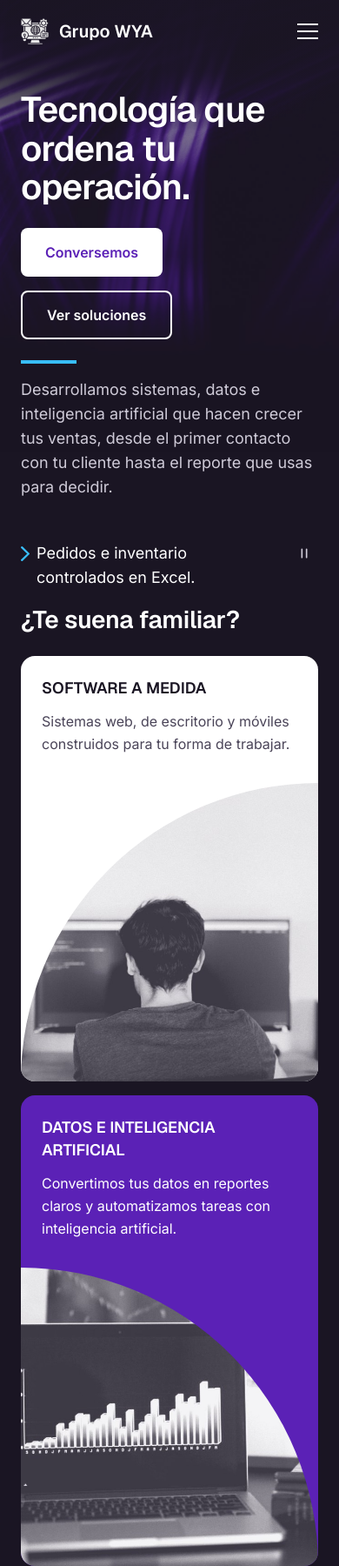
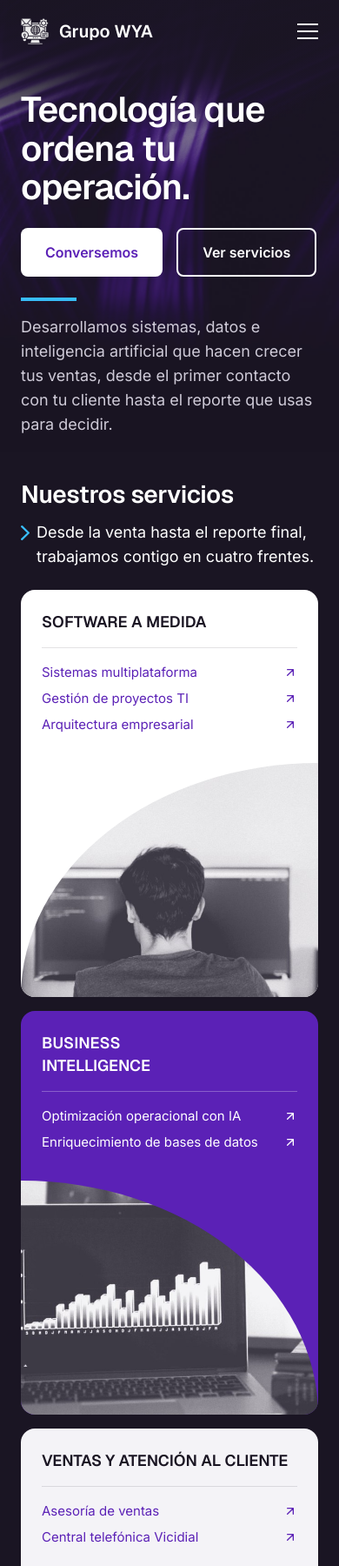
Before and after one commit to WyA-Web/wya-wireframe-interactivo, a plain HTML site: page wiframe-midfi/index.html in a window 390 px wide. Shown: the top 1800 px of the page at 87% size. Drawn offline with nearby package versions, Linux system fonts and the light colour scheme.

Commit message:
Mid-fi: Soluciones pasa a Servicios, alineado con Figma 135:1761
- Menú, botón del hero y footer dicen "Servicios"; el desplegable lista los 11 servicios en 4 grupos.
- Cabecera de la sección: "Nuestros servicios" a la izquierda y la bajada a la derecha; se quita la ruleta de problemas.
- Tarjetas sin frase, con la lista de servicios de cada categoría; la de datos se titula Business Intelligence.

Co-Authored-By: Claude Opus 5.5 <noreply@anthropic.com>

```diff
--- a/wiframe-midfi/index.html
+++ b/wiframe-midfi/index.html
@@ -34,15 +34,16 @@
       <div class="menu" id="menu" data-menu>
         <nav class="nav" aria-label="Principal">
           <div class="drop" data-drop>
-            <button class="nav__link" type="button" aria-expanded="false" aria-controls="sub-soluciones">Soluciones
+            <button class="nav__link" type="button" aria-expanded="false" aria-controls="sub-servicios">Servicios
               <svg class="chev" viewBox="0 0 24 24" width="24" height="24" aria-hidden="true"><path d="m6 9 6 6 6-6"/></svg>
             </button>
-            <ul class="drop__panel" id="sub-soluciones">
-              <li><a href="#soluciones">Software a medida</a></li>
-              <li><a href="#soluciones">Datos e Inteligencia Artificial</a></li>
-              <li><a href="#soluciones">Ventas y Atención al Cliente</a></li>
-              <li><a href="#soluciones">Continuidad y Conectividad</a></li>
-            </ul>
+            <!-- Los 11 servicios, agrupados en 4 categorías. Cada servicio llevará a su página (por definir) -->
+            <div class="drop__panel drop__panel--serv" id="sub-servicios">
+              <div class="drop__grupo"><p class="drop__cat" id="dc-software">Software a medida</p><ul aria-labelledby="dc-software"><li><a href="#s-software">Sistemas multiplataforma</a></li><li><a href="#s-software">Gestión de proyectos TI</a></li><li><a href="#s-software">Arquitectura empresarial</a></li></ul></div>
+              <div class="drop__grupo"><p class="drop__cat" id="dc-datos">Datos e Inteligencia Artificial</p><ul aria-labelledby="dc-datos"><li><a href="#s-datos">Business Intelligence</a></li><li><a href="#s-datos">Optimización operacional con IA</a></li><li><a href="#s-datos">Enriquecimiento de bases de datos</a></li></ul></div>
+              <div class="drop__grupo"><p class="drop__cat" id="dc-ventas">Ventas y Atención al Cliente</p><ul aria-labelledby="dc-ventas"><li><a href="#s-ventas">Asesoría de ventas</a></li><li><a href="#s-ventas">Central telefónica Vicidial</a></li></ul></div>
+              <div class="drop__grupo"><p class="drop__cat" id="dc-continuidad">Continuidad y Conectividad</p><ul aria-labelledby="dc-continuidad"><li><a href="#s-continuidad">Continuidad del negocio</a></li><li><a href="#s-continuidad">Telefonía VoIP</a></li><li><a href="#s-continuidad">Correo corporativo Zimbra</a></li></ul></div>
+            </div>
           </div>
           <div class="drop" data-drop>
             <button class="nav__link" type="button" aria-expanded="false" aria-controls="sub-productos">Productos
@@ -68,7 +69,7 @@
 
   <main id="contenido" tabindex="-1">
 
-    <!-- 1.1 HERO (99:2378). La imagen cubre el hero y el inicio de Soluciones -->
+    <!-- 1.1 HERO (99:2378). La imagen cubre el hero y el inicio de Servicios -->
     <div class="portada">
     <img class="portada__img" src="assets/img/hero.jpg" width="1920" height="1080" alt="" fetchpriority="high">
     <section class="hero" id="inicio" aria-labelledby="t-hero">
@@ -77,40 +78,28 @@
           <h1 class="display" id="t-hero"><span class="line"><span>Tecnología que </span></span><span class="line"><span>ordena tu operación.</span></span></h1>
           <div class="btns hero__btns">
             <a class="btn" href="#contacto">Conversemos</a>
-            <a class="btn btn--line" href="#soluciones">Ver soluciones</a>
+            <a class="btn btn--line" href="#servicios">Ver servicios</a>
           </div>
         </div>
         <p class="body-l hero__sub">Desarrollamos sistemas, datos e inteligencia artificial que hacen crecer tus ventas, desde el primer contacto con tu cliente hasta el reporte que usas para decidir.</p>
       </div>
     </section>
 
-    <!-- 1.2 SOLUCIONES (99:2407, 99:2422, 99:2410 a 99:2419) -->
-    <section class="sol" id="soluciones" aria-labelledby="t-sol">
+    <!-- 1.2 SERVICIOS (135:2525, 135:2460, 135:2461 a 135:2508). Antes «Soluciones»: cada tarjeta es una categoría con sus servicios -->
+    <section class="sol" id="servicios" aria-labelledby="t-sol">
       <div class="wrap">
         <div class="sol__row">
-          <!-- RULETA: los 5 problemas, de Estructura web WYA.md 1.2 -->
-          <div class="rul" data-ruleta>
-            <svg class="rul__chev" viewBox="0 0 10 17" width="10" height="17" aria-hidden="true"><path d="M1.2 1.2 8.8 8.5l-7.6 7.3"/></svg>
-            <ul class="rul__list body-l">
-              <li class="is-on">Clientes interesados que nadie vuelve a llamar.</li>
-              <li>WhatsApp desordenado, sin historial ni seguimiento.</li>
-              <li>Pedidos e inventario controlados en Excel.</li>
-              <li>Reportes que llegan tarde o no cuadran.</li>
-              <li>Sistemas sueltos que no se comunican entre sí.</li>
-            </ul>
-            <button class="rul__btn" type="button" aria-label="Pausar la rotación de problemas" data-pausa>
-              <svg class="i-pausa" viewBox="0 0 24 24" width="16" height="16" aria-hidden="true"><path d="M8 5v14M16 5v14"/></svg>
-              <svg class="i-sigue" viewBox="0 0 24 24" width="16" height="16" aria-hidden="true"><path d="M7 5l11 7-11 7z"/></svg>
-            </button>
-          </div>
-          <h2 class="h2" id="t-sol">¿Te suena familiar?</h2>
+          <!-- Título a la izquierda y bajada a la derecha (135:2525, 135:2460).
+               Los 5 problemas de la antigua ruleta pasan a la página Servicios (2.0.2) -->
+          <h2 class="h2" id="t-sol">Nuestros servicios</h2>
+          <p class="rul body-l"><svg class="rul__chev" viewBox="0 0 10 17" width="10" height="17" aria-hidden="true"><path d="M1.2 1.2 8.8 8.5l-7.6 7.3"/></svg><span>Desde la venta hasta el reporte final, trabajamos contigo en cuatro frentes.</span></p>
         </div>
 
         <ul class="sol__cards">
-          <li class="scard rv"><div class="scard__in"><h3 class="h4" style="max-width:160px">Software a medida</h3><p>Sistemas web, de escritorio y móviles construidos para tu forma de trabajar.</p><div class="scard__foto"><img src="assets/img/sol1.jpg" width="648" height="650" alt=""></div></div></li>
-          <li class="scard scard--morado rv"><div class="scard__in"><h3 class="h4">Datos e Inteligencia Artificial</h3><p>Convertimos tus datos en reportes claros y automatizamos tareas con inteligencia artificial.</p><div class="scard__foto"><img src="assets/img/sol2.jpg" width="648" height="650" alt=""></div></div></li>
-          <li class="scard scard--gris rv"><div class="scard__in"><h3 class="h4">Ventas y Atención al Cliente</h3><p>Contact center, WhatsApp y agentes de IA conectados en un solo lugar.</p><div class="scard__foto"><img src="assets/img/sol3.jpg" width="648" height="650" alt=""></div></div></li>
-          <li class="scard rv"><div class="scard__in"><h3 class="h4">Continuidad y Conectividad</h3><p>Planes de contingencia, fibra óptica, telefonía VoIP y correo corporativo.</p><div class="scard__foto"><img src="assets/img/sol4.jpg" width="648" height="650" alt=""></div></div></li>
+          <li id="s-software" class="scard rv"><div class="scard__in"><h3 class="h4" style="max-width:160px">Software a medida</h3><ul class="scard__lista" aria-label="Servicios de Software a medida"><li><a href="#" data-pendiente>Sistemas multiplataforma<svg viewBox="0 0 24 24" width="16" height="16" aria-hidden="true"><path d="M7 7h10v10M7 17 17 7"/></svg></a></li><li><a href="#" data-pendiente>Gestión de proyectos TI<svg viewBox="0 0 24 24" width="16" height="16" aria-hidden="true"><path d="M7 7h10v10M7 17 17 7"/></svg></a></li><li><a href="#" data-pendiente>Arquitectura empresarial<svg viewBox="0 0 24 24" width="16" height="16" aria-hidden="true"><path d="M7 7h10v10M7 17 17 7"/></svg></a></li></ul><div class="scard__foto"><img src="assets/img/sol1.jpg" width="648" height="650" alt=""></div></div></li>
+          <li id="s-datos" class="scard scard--morado rv"><div class="scard__in"><h3 class="h4">Business<br>Intelligence</h3><ul class="scard__lista" aria-label="Servicios de Business Intelligence"><li><a href="#" data-pendiente>Optimización operacional con IA<svg viewBox="0 0 24 24" width="16" height="16" aria-hidden="true"><path d="M7 7h10v10M7 17 17 7"/></svg></a></li><li><a href="#" data-pendiente>Enriquecimiento de bases de datos<svg viewBox="0 0 24 24" width="16" height="16" aria-hidden="true"><path d="M7 7h10v10M7 17 17 7"/></svg></a></li></ul><div class="scard__foto"><img src="assets/img/sol2.jpg" width="648" height="650" alt=""></div></div></li>
+          <li id="s-ventas" class="scard scard--gris rv"><div class="scard__in"><h3 class="h4">Ventas y Atención al Cliente</h3><ul class="scard__lista" aria-label="Servicios de Ventas y Atención al Cliente"><li><a href="#" data-pendiente>Asesoría de ventas<svg viewBox="0 0 24 24" width="16" height="16" aria-hidden="true"><path d="M7 7h10v10M7 17 17 7"/></svg></a></li><li><a href="#" data-pendiente>Central telefónica Vicidial<svg viewBox="0 0 24 24" width="16" height="16" aria-hidden="true"><path d="M7 7h10v10M7 17 17 7"/></svg></a></li></ul><div class="scard__foto"><img src="assets/img/sol3.jpg" width="648" height="650" alt=""></div></div></li>
+          <li id="s-continuidad" class="scard rv"><div class="scard__in"><h3 class="h4">Continuidad y Conectividad</h3><ul class="scard__lista" aria-label="Servicios de Continuidad y Conectividad"><li><a href="#" data-pendiente>Continuidad del negocio<svg viewBox="0 0 24 24" width="16" height="16" aria-hidden="true"><path d="M7 7h10v10M7 17 17 7"/></svg></a></li><li><a href="#" data-pendiente>Telefonía VoIP<svg viewBox="0 0 24 24" width="16" height="16" aria-hidden="true"><path d="M7 7h10v10M7 17 17 7"/></svg></a></li><li><a href="#" data-pendiente>Correo corporativo Zimbra<svg viewBox="0 0 24 24" width="16" height="16" aria-hidden="true"><path d="M7 7h10v10M7 17 17 7"/></svg></a></li></ul><div class="scard__foto"><img src="assets/img/sol4.jpg" width="648" height="650" alt=""></div></div></li>
         </ul>
       </div>
     </section>
@@ -215,8 +204,8 @@
     <div class="wrap">
       <div class="footer__cols rv">
         <div><p class="h4 footer__logo">Grupo WYA</p><p>Tecnología que ordena tu operación.</p></div>
-        <nav aria-labelledby="f1"><h2 class="over" id="f1">Soluciones</h2><ul>
-          <li><a href="#soluciones">Software a medida</a></li><li><a href="#soluciones">Datos e Inteligencia Artificial</a></li><li><a href="#soluciones">Ventas y Atención al Cliente</a></li><li><a href="#soluciones">Continuidad y Conectividad</a></li></ul></nav>
+        <nav aria-labelledby="f1"><h2 class="over" id="f1">Servicios</h2><ul>
+          <li><a href="#s-software">Software a medida</a></li><li><a href="#s-datos">Datos e Inteligencia Artificial</a></li><li><a href="#s-ventas">Ventas y Atención al Cliente</a></li><li><a href="#s-continuidad">Continuidad y Conectividad</a></li></ul></nav>
         <nav aria-labelledby="f2"><h2 class="over" id="f2">Productos</h2><ul>
           <li><a href="#p-datascan">Datascan</a></li><li><a href="#p-comercial">WYA Comercial</a></li><li><a href="#p-pedidos">WYA Pedidos y Punto de Venta</a></li><li><a href="#p-educacion">WYA Educación</a></li></ul></nav>
         <nav aria-labelledby="f3"><h2 class="over" id="f3">Empresa</h2><ul>
--- a/wiframe-midfi/script.js
+++ b/wiframe-midfi/script.js
@@ -1,5 +1,4 @@
 /* Wireframe Mid-Fi · Grupo WYA · sin librerías */
-const RULETA_MS = 2800;   // tiempo de cada problema
 const CASCADA_MS = 80;    // desfase entre elementos de un grupo
 
 (() => {
@@ -79,38 +78,6 @@ const CASCADA_MS = 80;    // desfase entre elementos de un grupo
   document.addEventListener('focusin', e => { const el = e.target.closest('.rv'); if (el) el.classList.add('is-in'); });
   requestAnimationFrame(() => requestAnimationFrame(() => $('.portada').classList.add('is-loaded')));
 
-  /* ---- Ruleta de problemas ---- */
-  const rul = $('[data-ruleta]');
-  const items = $$('li', rul);
-  const pausaBtn = $('[data-pausa]');
-  const pausas = { usuario: false, mouse: false, foco: false, pestana: document.hidden, fuera: true };
-  let i = 0, reloj = 0;
-  const avanzar = () => {
-    items.forEach(li => li.classList.remove('is-out'));
-    items[i].classList.replace('is-on', 'is-out');
-    i = (i + 1) % items.length;
-    items[i].classList.add('is-on');
-  };
-  const sincronizar = () => {
-    const corre = !reduce.matches && !Object.values(pausas).some(Boolean);
-    if (corre && !reloj) reloj = setInterval(avanzar, RULETA_MS);
-    if (!corre && reloj) { clearInterval(reloj); reloj = 0; }
-  };
-  const pausar = (k, v) => { pausas[k] = v; sincronizar(); };
-  pausaBtn.addEventListener('click', () => {
-    pausar('usuario', !pausas.usuario);
-    rul.classList.toggle('is-paused', pausas.usuario);
-    pausaBtn.setAttribute('aria-label', (pausas.usuario ? 'Reanudar' : 'Pausar') + ' la rotación de problemas');
-  });
-  rul.addEventListener('mouseenter', () => pausar('mouse', true));
-  rul.addEventListener('mouseleave', () => pausar('mouse', false));
-  rul.addEventListener('focusin', e => pausar('foco', e.target.matches(':focus-visible')));
-  rul.addEventListener('focusout', () => pausar('foco', false));
-  document.addEventListener('visibilitychange', () => pausar('pestana', document.hidden));
-  reduce.addEventListener('change', sincronizar);
-  if ('IntersectionObserver' in window) new IntersectionObserver(es => pausar('fuera', !es[es.length - 1].isIntersecting)).observe(rul);
-  else pausar('fuera', false);
-
   /* ---- Video y destinos por definir ---- */
   const msg = $('[data-video-msg]');
   $('[data-play]').addEventListener('click', () => { msg.textContent = 'Video por definir'; msg.classList.add('is-on'); });
--- a/wiframe-midfi/styles.css
+++ b/wiframe-midfi/styles.css
@@ -15,7 +15,7 @@
 
   /* Primera pantalla: las tarjetas de Soluciones se asoman (98 px, como en el wireframe) sea cual sea el alto de la ventana */
   --asoma: 98px;
-  --fila: 48px;                                   /* alto de problema + pregunta */
+  --fila: 48px;                                   /* alto de bajada + título de Servicios */
   --aire: clamp(24px, 11.296vh, 122px);           /* 122 px a 1080 de alto */
 }
 
@@ -78,6 +78,9 @@ main:focus { outline: none; }
 .drop__panel a { display: block; padding: 10px 12px; border-radius: 4px; }
 .drop__panel a:hover, .drop__panel a:focus-visible { background: var(--g700); color: var(--white); }
 .drop__panel a:focus-visible { outline-offset: -2px; }
+.drop__panel--serv { display: grid; grid-template-columns: repeat(2, max-content); gap: 16px; padding: 16px 8px 8px; }
+.drop__panel--serv a { padding: 8px 12px; }
+.drop__cat { padding: 0 12px 4px; font: 500 12px/16px var(--mono); letter-spacing: .04em; text-transform: uppercase; color: var(--g400); }
 .js .drop__panel { opacity: 0; visibility: hidden; transform: translateY(-8px); transition: opacity var(--t2) var(--ease), transform var(--t2) var(--ease), visibility 0s var(--t2); }
 .js [aria-expanded="true"] + .drop__panel { opacity: 1; visibility: visible; transform: none; transition-delay: 0s; }
 html:not(.js) .drop__panel { display: none; }
@@ -110,30 +113,24 @@ html:not(.js) .drop:hover .drop__panel, html:not(.js) .drop:focus-within .drop__
 .sol { color: var(--white); padding: var(--aire) 0 var(--pad); }
 .sol__row { display: flex; align-items: center; justify-content: space-between; gap: 32px; min-height: var(--fila); }
 .sol__row .h2 { white-space: nowrap; }
-.rul { display: flex; align-items: center; gap: 8px; color: var(--white); }
+.rul { display: flex; align-items: center; gap: 8px; min-width: 0; color: var(--white); }
 .rul__chev { stroke: var(--cyan); stroke-width: 2.3; }
-.rul__list { display: grid; overflow: hidden; }
-.rul__list li { grid-area: 1 / 1; }
-.js .rul__list li { opacity: 0; transform: translateY(100%); }
-.js .rul__list li.is-on { opacity: 1; transform: none; transition: transform var(--t3) var(--ease), opacity var(--t2) var(--ease); }
-.js .rul__list li.is-out { opacity: 0; transform: translateY(-100%); transition: transform var(--t3) var(--ease), opacity var(--t2) var(--ease); }
-.rul__btn { display: grid; place-items: center; width: 32px; height: 32px; flex: none; margin-left: 8px; border-radius: 50%; color: var(--g300); transition: opacity var(--t1) var(--ease); }
-.rul__btn svg { stroke-width: 2.5; }
-.rul__btn:hover { opacity: .72; }
-.i-sigue, .is-paused .i-pausa { display: none; }
-.is-paused .i-sigue { display: block; }
-html:not(.js) .rul__btn { display: none; }
-html:not(.js) .rul__list { display: block; }
-html:not(.js) { --fila: 160px; }
 
 .sol__cards { display: grid; grid-template-columns: repeat(4, minmax(0, 1fr)); gap: clamp(16px, 2.5vw, 48px); margin-top: 32px; }
-.scard__in { position: relative; display: flex; flex-direction: column; height: 565px; padding: 24px 24px 0; border-radius: 16px; background: var(--white); color: var(--ink); overflow: hidden; transition: transform var(--t2) var(--ease); }
+.scard { display: flex; --foco: var(--cyan-d); scroll-margin-top: 104px; }
+.scard--morado { --foco: var(--cyan); }
+.scard__in { position: relative; display: flex; flex-direction: column; flex: 1; min-height: 565px; padding: 24px 24px 0; border-radius: 16px; background: var(--white); color: var(--ink); overflow: hidden; transition: transform var(--t2) var(--ease); }
 .scard--morado .scard__in { background: var(--p700); color: var(--white); }
 .scard--gris .scard__in { background: var(--g100); }
 .scard h3 { min-height: 56px; text-transform: uppercase; }
-.scard p { margin-top: 16px; color: var(--g700); }
-.scard--morado p { color: inherit; }
-.scard__foto { aspect-ratio: 324 / 325; margin: auto -24px 0; flex: none; border-radius: 100% 0 0 0; overflow: hidden; transform: translateZ(0); }
+.scard__lista { display: grid; gap: 6px; margin: 16px 0 19px; padding-top: 16px; border-top: 1px solid rgb(26 21 35 / .12); }
+.scard--morado .scard__lista { border-color: rgb(255 255 255 / .28); }
+.scard__lista a { display: flex; align-items: center; justify-content: space-between; gap: 8px; min-height: 24px; font-weight: 500; font-size: 15px; line-height: 20px; color: var(--p700); }
+.scard--morado .scard__lista a { color: var(--white); }
+.scard__lista a:hover { text-decoration: underline; text-underline-offset: 3px; }
+.scard__lista svg { stroke-width: 2; transition: transform var(--t1) var(--ease); }
+.scard__lista a:hover svg { transform: translate(2px, -2px); }
+.scard__foto { aspect-ratio: 324 / 255; margin: auto -24px 0; flex: none; border-radius: 100% 0 0 0; overflow: hidden; transform: translateZ(0); }
 .scard:nth-child(even) .scard__foto { border-radius: 0 100% 0 0; }
 .scard__foto img { display: block; width: 100%; height: 100%; object-fit: cover; transition: transform var(--t3) var(--ease); }
 .scard__in:hover { transform: translateY(-8px); }
@@ -286,7 +283,7 @@ html:not(.js) { --fila: 160px; }
   .pcard__in h3 span { left: 24px; right: 88px; }
 }
 
-@media (max-width: 940px) { :root { --fila: 64px; } }  /* el problema más largo ocupa 2 líneas */
+@media (max-width: 1099px) { :root { --fila: 64px; } }  /* la bajada ocupa 2 líneas */
 
 /* ---- Menos de 900: una columna ---- */
 @media (max-width: 899px) {
@@ -316,6 +313,7 @@ html:not(.js) { --fila: 160px; }
   .js .drop__panel, html:not(.js) .drop__panel { display: none; }
   .js [aria-expanded="true"] + .drop__panel { display: block; }
   .drop__panel a { padding: 10px 0; }
+  .drop__cat { padding: 12px 0 0; }
   .menu .btn { width: 100%; }
   html:not(.js) .header { position: static; background: var(--ink); }
   html:not(.js) .header__row { display: block; height: auto; padding: 20px 0; }
@@ -330,17 +328,14 @@ html:not(.js) { --fila: 160px; }
   .sol { padding-top: 24px; }
   .sol__cards { margin-top: 24px; }
   .sol__row { display: block; }
-  .rul { align-items: flex-start; }
+  .rul { align-items: flex-start; margin-top: 12px; }
   .rul__chev { margin-top: 6px; }
-  .rul__list { flex: 1; }
-  .rul__btn { margin-top: -2px; }
-  .sol__row .h2 { margin-top: 16px; white-space: normal; }
+  .sol__row .h2 { white-space: normal; }
   .sol__cards { grid-template-columns: repeat(2, minmax(0, 1fr)); gap: 16px; }
-  .scard__in { height: 100%; padding: 24px 24px 0; }
+  .scard__in { height: 100%; min-height: 0; padding: 24px 24px 0; }
   .scard__foto { margin: auto -24px 0; }
-  .scard p { margin-bottom: 32px; }
+  .scard__lista { margin-bottom: 32px; }
   .scard h3 { min-height: 0; max-width: none !important; }
-  .scard p { margin-top: 12px; }
 
   .prod__in { height: auto; padding: var(--pad) 0; }
   .prod__title { position: static; }
@@ -382,14 +377,8 @@ html:not(.js) { --fila: 160px; }
   *, *::before, *::after { transition: none !important; animation: none !important; }
   .js .rv, .js .line > span, .js .hero__sub, .js .hero__btns, .js .mods path, .js .ui__barras i, .js .ui--etapas p::after { opacity: 1; transform: none; }
   .js .portada__img { opacity: var(--luz, 1); transform: none; }
-  :root { --fila: 160px; }
-  .js .rul__list { display: block; overflow: visible; }
-  .js .rul__list li { opacity: 1 !important; transform: none !important; }
-  .rul { align-items: flex-start; }
-  .rul__chev { margin-top: 8px; }
-  .rul__btn { display: none; }
   .prod__title { position: static; }
-  .btn:hover, .play:hover, .scard__in:hover, .scard__in:hover img, .pcard__in:hover .pcard__foto, .pcard__in:hover .pcard__ir svg, .video:hover .video__foto, .btn:hover .arrow { transform: none; }
+  .btn:hover, .play:hover, .scard__in:hover, .scard__in:hover img, .pcard__in:hover .pcard__foto, .pcard__in:hover .pcard__ir svg, .scard__lista a:hover svg, .video:hover .video__foto, .btn:hover .arrow { transform: none; }
 }
 
 /* ---- Ventanas bajas (laptops): header más arriba y menos aire bajo el hero ---- */
```
